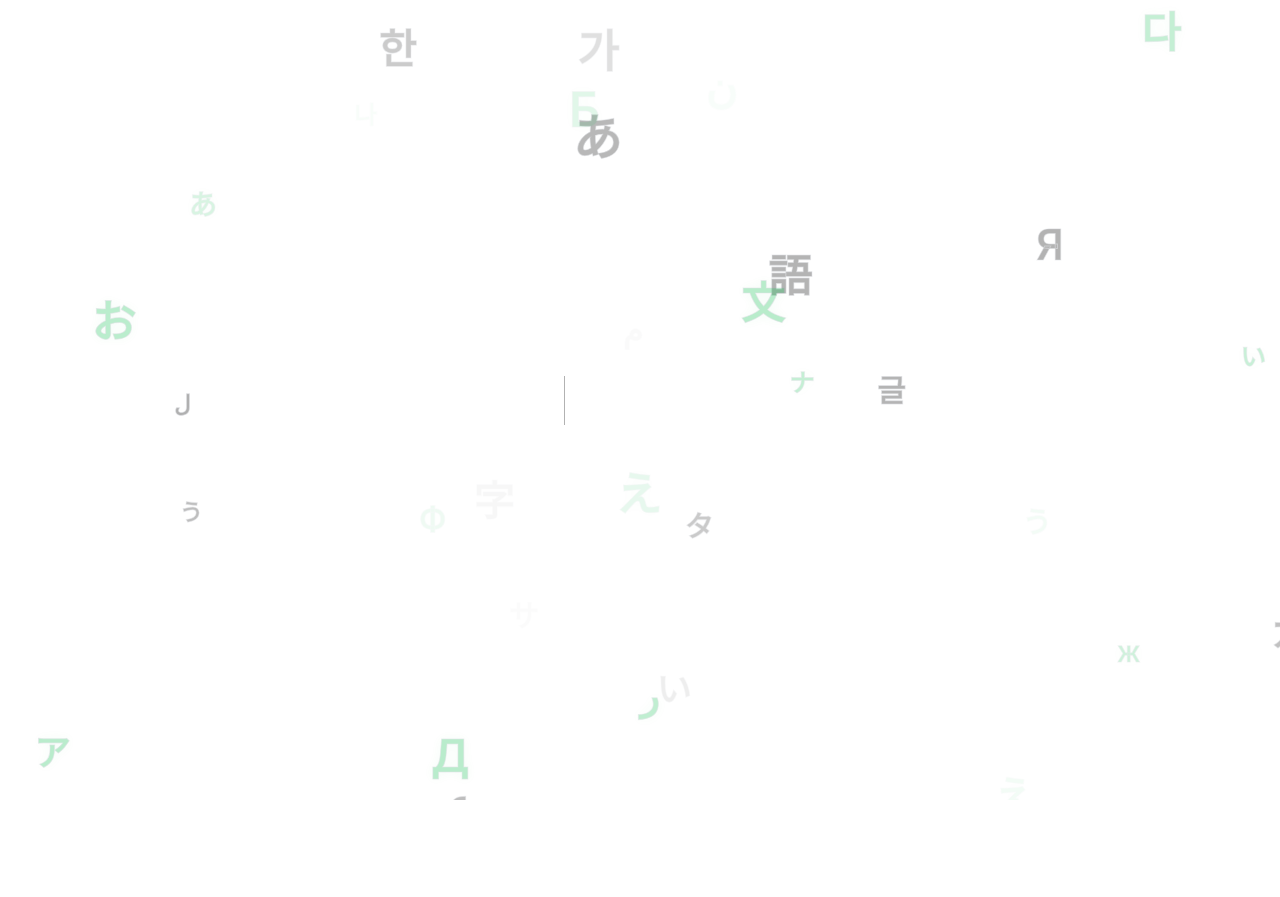
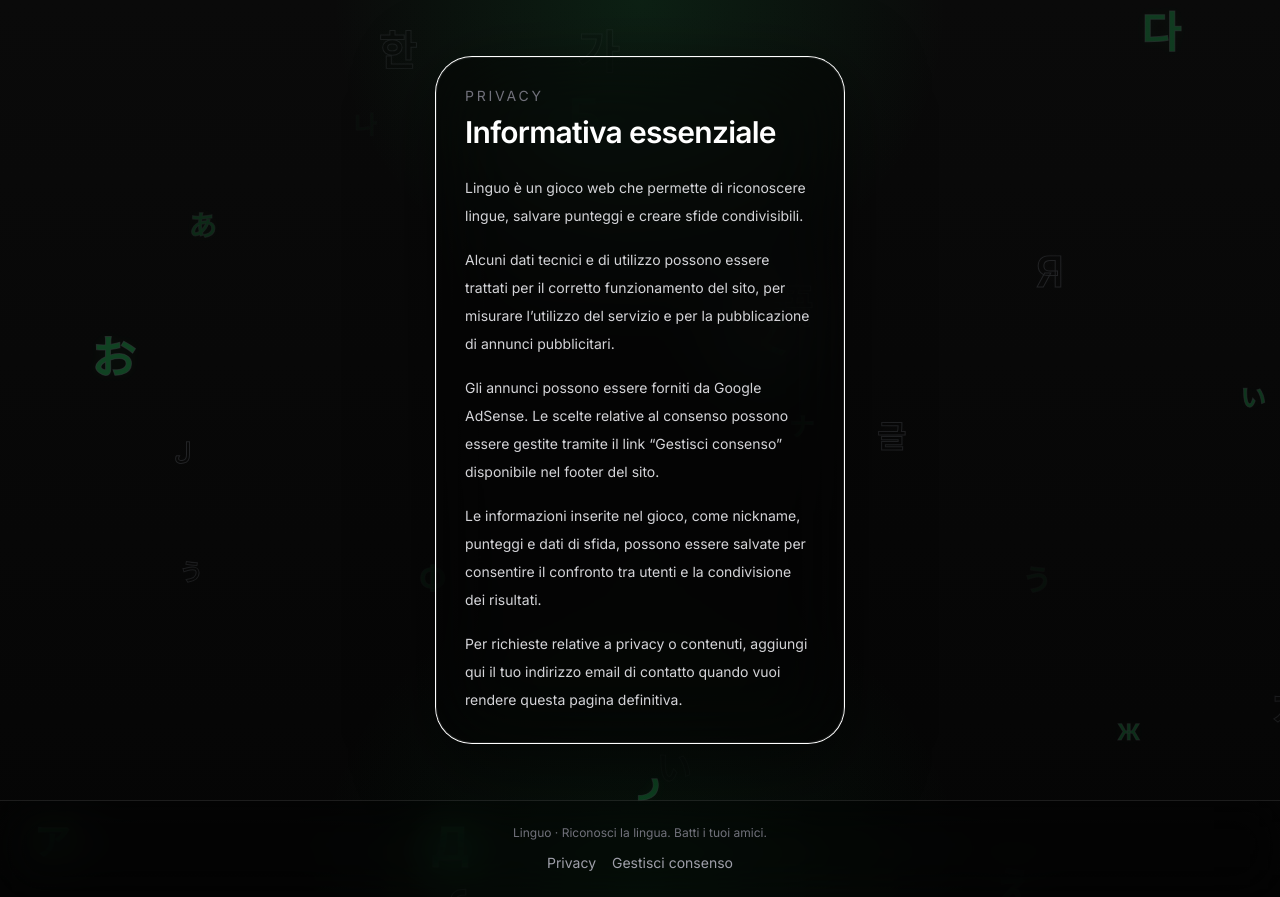
Before and after one commit to Xcallmefrank/linguo-game, a Next.js app: page /privacy in a window 1280 px wide. Before the commit this address had no page. Before the commit the page ends 800 px from the top, so only its background shows below. Built offline with nearby package versions, Linux system fonts and the light colour scheme.

Commit message:
Add privacy page and consent footer

```diff
--- a/app/layout.tsx
+++ b/app/layout.tsx
@@ -3,6 +3,7 @@ import { Inter } from "next/font/google"
 import Script from "next/script"
 import "./globals.css"
 import { BackgroundLayer } from "@/components/background-layer"
+import { SiteFooter } from "@/components/site-footer"
 
 const inter = Inter({
   subsets: ["latin"],
@@ -39,7 +40,10 @@ export default function RootLayout({
 
         <div className="relative min-h-screen overflow-x-hidden text-white">
           <BackgroundLayer />
-          <div className="relative z-10 min-h-screen">{children}</div>
+          <div className="relative z-10 flex min-h-screen flex-col">
+            <div className="flex-1">{children}</div>
+            <SiteFooter />
+          </div>
         </div>
       </body>
     </html>
--- /dev/null
+++ b/app/privacy/page.tsx
@@ -0,0 +1,53 @@
+import { Card } from "@/components/card"
+
+export default function PrivacyPage() {
+  return (
+    <main className="min-h-screen">
+      <div className="mx-auto flex min-h-screen max-w-md items-center justify-center px-5 py-10">
+        <Card className="rounded-[36px] border border-white/10 bg-black/40 p-7 shadow-[0_20px_80px_rgba(0,0,0,0.55)] backdrop-blur-2xl">
+          <div className="space-y-6 text-zinc-200">
+            <div className="space-y-2">
+              <p className="text-sm uppercase tracking-[0.2em] text-zinc-500">
+                privacy
+              </p>
+              <h1 className="text-3xl font-semibold tracking-tight text-white">
+                Informativa essenziale
+              </h1>
+            </div>
+
+            <div className="space-y-4 text-sm leading-7 text-zinc-300">
+              <p>
+                Linguo è un gioco web che permette di riconoscere lingue,
+                salvare punteggi e creare sfide condivisibili.
+              </p>
+
+              <p>
+                Alcuni dati tecnici e di utilizzo possono essere trattati per il
+                corretto funzionamento del sito, per misurare l’utilizzo del
+                servizio e per la pubblicazione di annunci pubblicitari.
+              </p>
+
+              <p>
+                Gli annunci possono essere forniti da Google AdSense. Le scelte
+                relative al consenso possono essere gestite tramite il link
+                “Gestisci consenso” disponibile nel footer del sito.
+              </p>
+
+              <p>
+                Le informazioni inserite nel gioco, come nickname, punteggi e
+                dati di sfida, possono essere salvate per consentire il
+                confronto tra utenti e la condivisione dei risultati.
+              </p>
+
+              <p>
+                Per richieste relative a privacy o contenuti, aggiungi qui il
+                tuo indirizzo email di contatto quando vuoi rendere questa
+                pagina definitiva.
+              </p>
+            </div>
+          </div>
+        </Card>
+      </div>
+    </main>
+  )
+}
--- /dev/null
+++ b/components/site-footer.tsx
@@ -0,0 +1,53 @@
+"use client"
+
+import Link from "next/link"
+
+export function SiteFooter() {
+  const handleConsentClick = () => {
+    try {
+      const googlefc = (window as Window & {
+        googlefc?: {
+          callbackQueue?: Array<unknown>
+          showRevocationMessage?: () => void
+        }
+      }).googlefc
+
+      if (
+        googlefc &&
+        googlefc.callbackQueue &&
+        typeof googlefc.showRevocationMessage === "function"
+      ) {
+        googlefc.callbackQueue.push(googlefc.showRevocationMessage)
+        return
+      }
+    } catch (error) {
+      console.error("Errore apertura consenso:", error)
+    }
+
+    alert("Le impostazioni di consenso non sono ancora disponibili.")
+  }
+
+  return (
+    <footer className="relative z-10 border-t border-white/10 bg-black/30 px-5 py-6 backdrop-blur-xl">
+      <div className="mx-auto flex max-w-md flex-col items-center gap-3 text-center">
+        <p className="text-xs text-zinc-500">
+          Linguo · Riconosci la lingua. Batti i tuoi amici.
+        </p>
+
+        <div className="flex flex-wrap items-center justify-center gap-x-4 gap-y-2 text-sm text-zinc-400">
+          <Link href="/privacy" className="transition-colors hover:text-white">
+            Privacy
+          </Link>
+
+          <button
+            type="button"
+            onClick={handleConsentClick}
+            className="transition-colors hover:text-white"
+          >
+            Gestisci consenso
+          </button>
+        </div>
+      </div>
+    </footer>
+  )
+}
```
